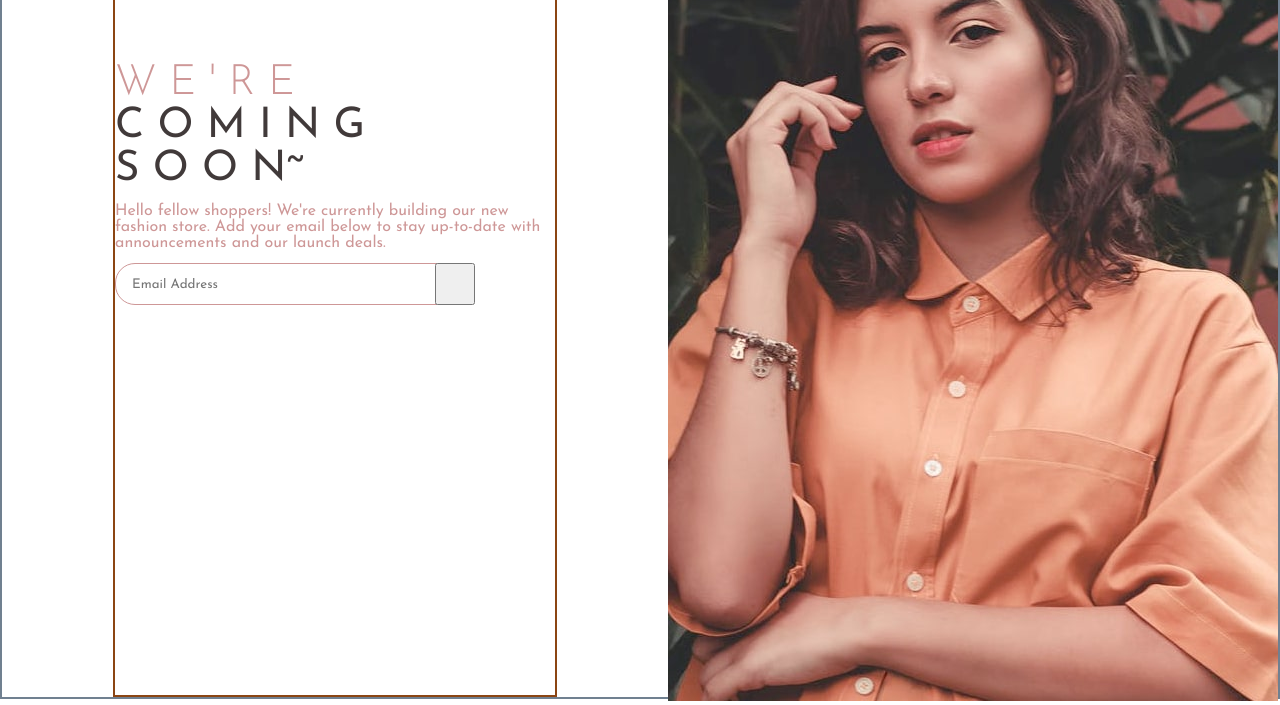
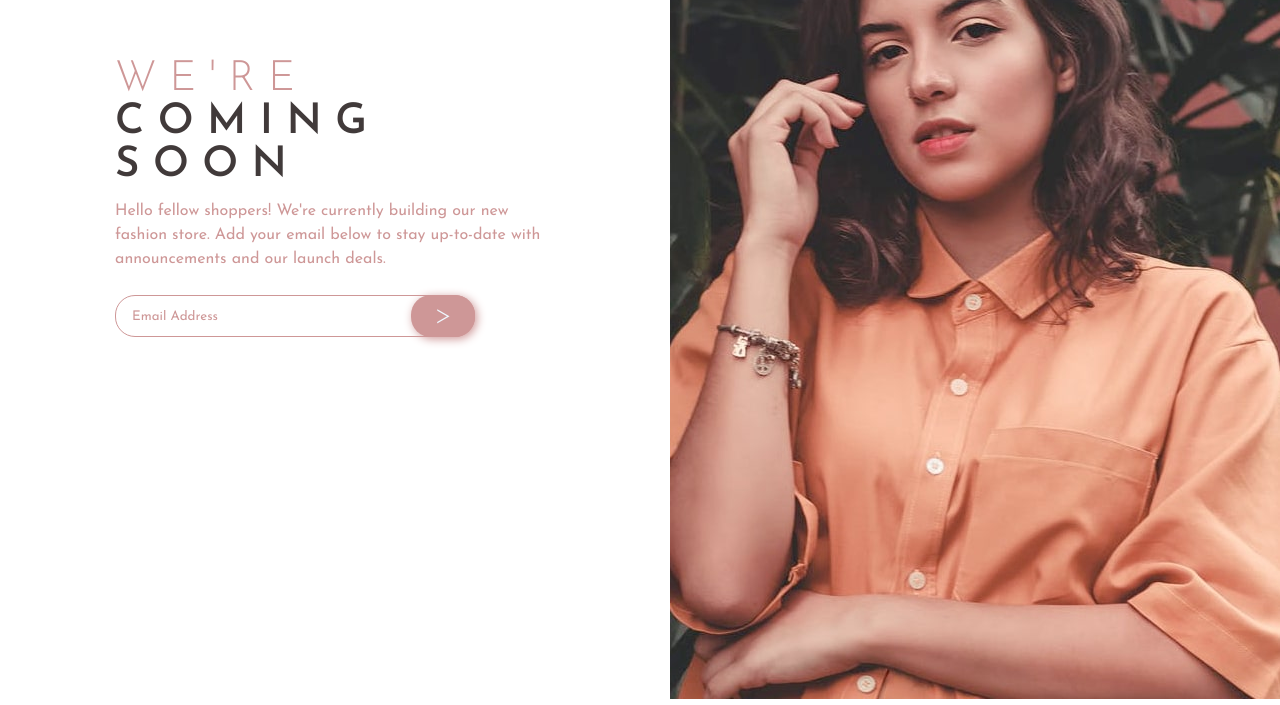
Before and after one commit to Maliheim/base-apparel-coming-soon, a plain HTML site: page index.html in a window 1280 px wide. Shown: the part 101-806 px from the top of the page. Drawn offline with Linux system fonts and the light colour scheme.

Commit message:
Changed some options in CSS and began work on JS

```diff
--- a/index.html
+++ b/index.html
@@ -21,7 +21,7 @@
           <img class="logo" src="./images/logo.svg" alt="" />
           <p class="p1">W E ' R E</p>
           <p class="p2">C O M I N G</p>
-          <p class="p3">S O O N~</p>
+          <p class="p3">S O O N</p>
           <p class="p4">
             Hello fellow shoppers! We're currently building our new fashion
             store. Add your email below to stay up-to-date with announcements
@@ -29,8 +29,8 @@
           </p>
           <div class="idom">
             <form class="inputform" action="">
-              <input class="input" type="text" placeholder="Email Address" />
-              <button class="submitbtn"></button>
+              <input class="inputbox" type="text" placeholder="Email Address" />
+              <button class="submitbtn" onclick="addContact()">></button>
             </form>
           </div>
         </div>
--- a/index.js
+++ b/index.js
@@ -0,0 +1,31 @@
+let form = document.getElementById("inputform");
+let inputbox = document.getElementById("inputbox");
+let button = document.getElementById("submitbtn");
+
+let eformat = /^\w+([.-]?\w+)@\w+([.-]?\w+)(.\w{2,3})+$/;
+
+let errorTracker = false;
+
+let contactList = []
+errorTracker = false;
+
+let addContact = (email) => {contactList.push(email)};
+
+let submit = (e) => {
+    e.preventDefault()
+    console.log(inputbox.value)
+
+if(eformat.test(inputbox.value)){
+    addContact(inputbox.value)
+    input.value = ""
+    error.style.display = "none"
+    errorTracker = false;
+    console.log(contactList)
+}else{
+    let err = document.createElement("p")
+    err.id = "err"
+    err.innerHTML = "Please provide a valid email"
+    input.insertAdjacentElement
+}}
+
+console.log(inputbox.value)
--- a/styles.css
+++ b/styles.css
@@ -12,16 +12,19 @@
     /* Secondary Colors */
     --grayred: hsl(0, 6%, 24%);
     /* Gradients  */
+    --gradient1: Linear, 135deg, from hsl(0, 0%, 100%), to hsl(0, 100%, 98%);
+    --gradient2: Linear, 135deg, from hsl(0, 80%, 86%), to hsl(0, 74%, 74%);
 }
 
 .cont{
-    border: 2px solid slategrey;
+    /* border: 2px solid slategrey; */
+    background-color: var(--gradient2);
     height: 100vh;
     display: flex;
 }
 
 .b1dom{
-    border: 2px solid saddlebrown;
+    /* border: 2px solid saddlebrown; */
     margin-left: auto;
     margin-right: auto;
 }
@@ -46,22 +49,23 @@
 }
 
 .p2{
-    font-weight: 400;
+    font-weight: 600;
     font-size: 42px;
     color: var(--grayred);
 }
 
 .p3{
     margin-bottom: 12px;
-    font-weight: 400;
+    font-weight: 600;
     font-size: 42px;
     color: var(--grayred);
 }
 
 .p4{
-    margin-bottom: 12px;
+    margin-bottom: 24px;
     font-weight: 400;
     font-size: 16px;
+    line-height: 24px;
     color: var(--lightred);
 }
 
@@ -69,18 +73,11 @@
     display: flex;
 }
 
-.submitbtn{
-    position: absolute;
-    right: 0;
-    width: 40px;
-    height: 42px;
-}
-
 .inputform{
     position: relative;
 }
 
-.input{
+.inputbox{
     padding-left: 16px;
     width: 360px;
     height: 42px;
@@ -89,6 +86,25 @@
     border-radius: 20px;
 }
 
+.submitbtn{
+    background-color: var(--lightred);
+    color: aliceblue;
+    font-size: 28px;
+    font-weight: 300;
+    position: absolute;
+    right: 0;
+    width: 64px;
+    height: 42px;
+    outline: none;
+    border: none;
+    border-radius: 20px;
+    box-shadow: 2px 2px 10px var(--lightred);
+}
+
+::placeholder{
+    color: var(--lightred);
+}
+
 .b2img{
-    height: 100vh
+    height: 100vh;
 }
```
